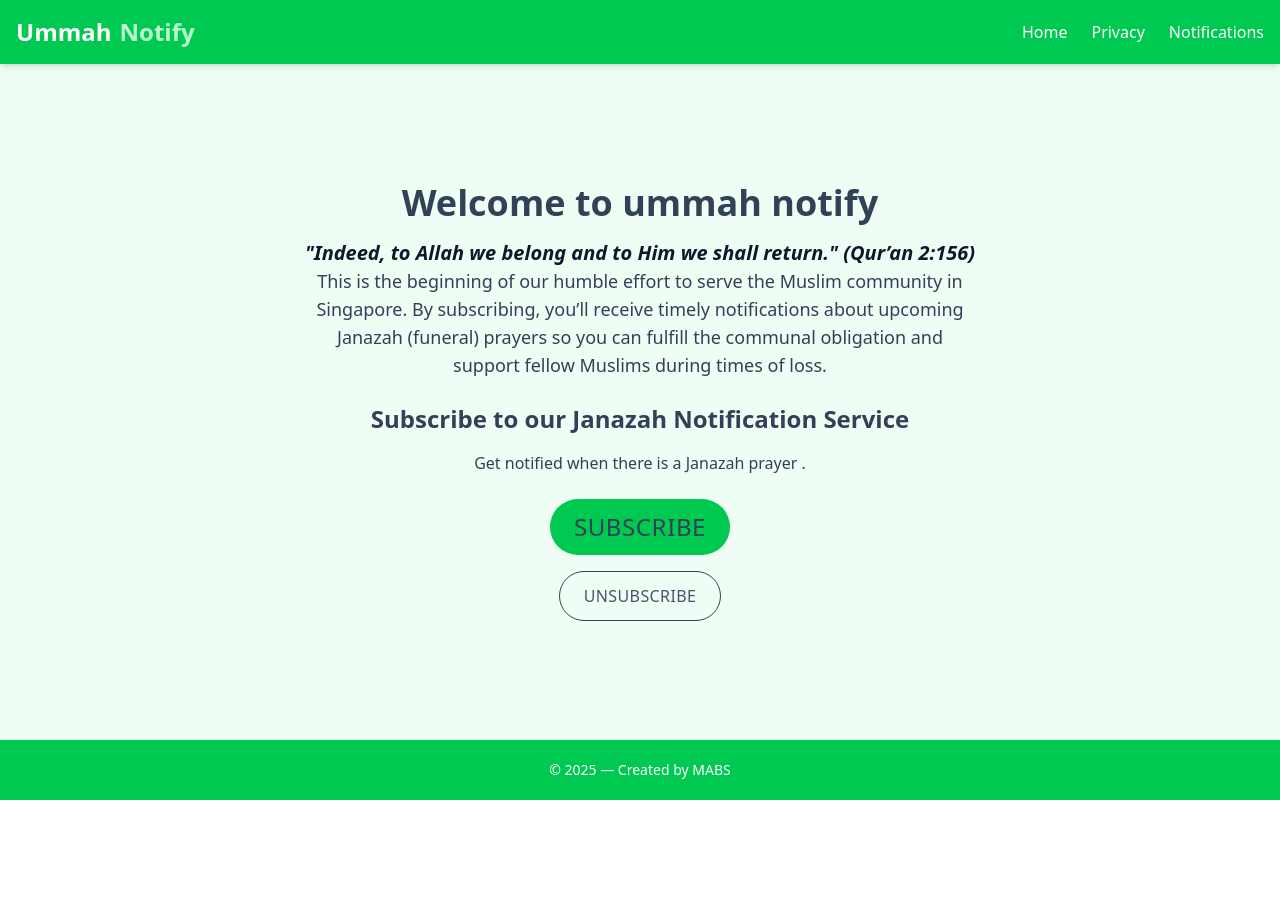
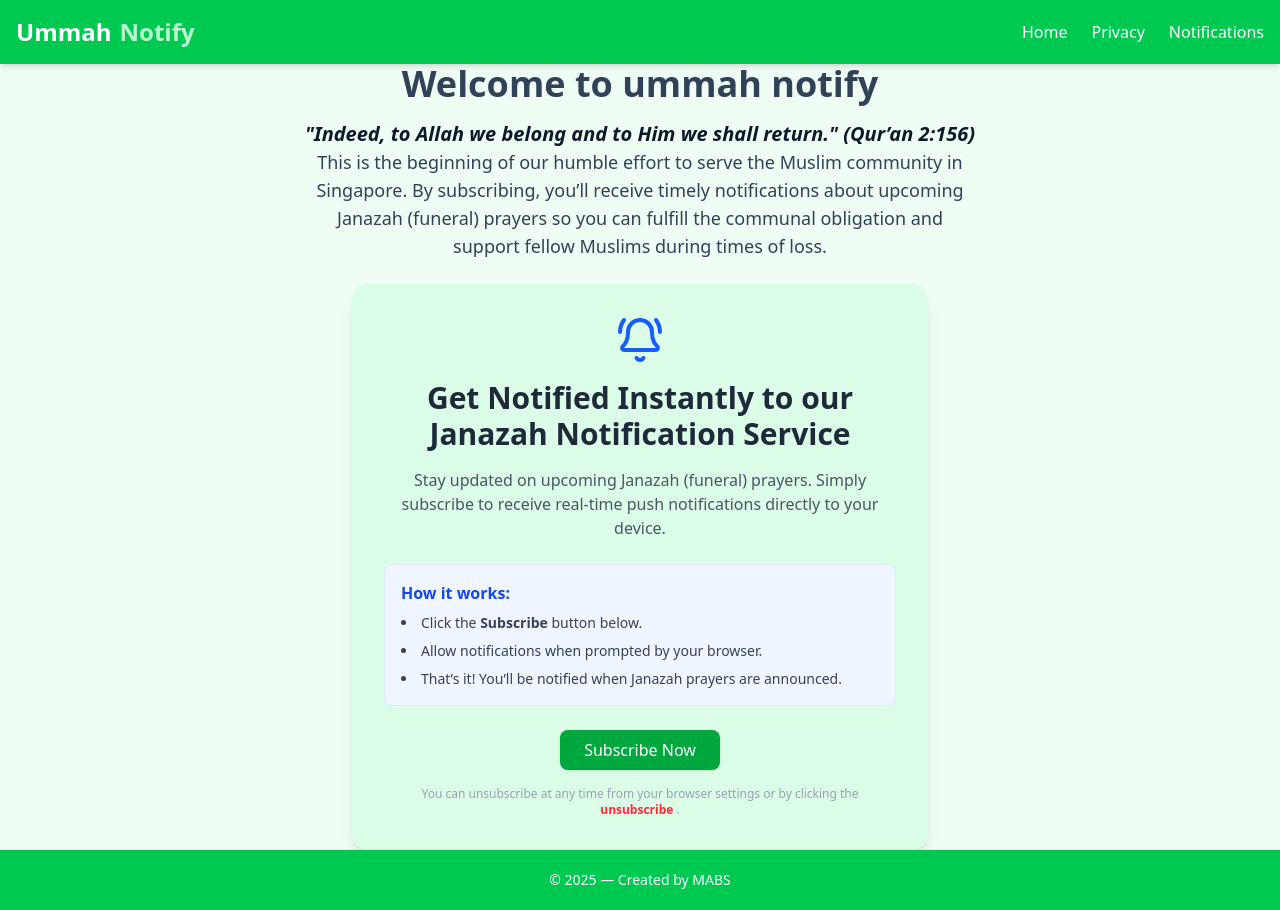
Before and after one commit to mabs-ceo/notifier_client, a React (Vite) app: page / in a window 1280 px wide. Before the commit the page ends 800 px from the top, so only its background shows below. Built offline with nearby package versions, Linux system fonts and the light colour scheme.

Commit message:
redo uiux

```diff
--- a/package.json
+++ b/package.json
@@ -15,6 +15,7 @@
     "dotenv": "^16.4.7",
     "firebase": "^11.6.0",
     "framer-motion": "^12.6.5",
+    "lucide-react": "^0.488.0",
     "react": "^19.0.0",
     "react-dom": "^19.0.0",
     "react-icons": "^5.5.0",
--- a/src/App.jsx
+++ b/src/App.jsx
@@ -7,6 +7,7 @@ import './app.css'
 import Layout from './components/Layout'
 import PrivacyNotice from './pages/Privacy'
 import ComingSoon from './pages/CommingSoon'
+import GetNotifiedInfoPage from './components/getNotifiedPage'
 
 
 function App() {
@@ -15,6 +16,7 @@ function App() {
   return (
     <Routes>
 <Route path="/" element={<Layout/>} >
+{/* <Route index element={<GetNotifiedInfoPage/>} /> */}
 <Route index element={<LandingPage/>} />
 <Route path="notifications" element={<ComingSoon/>} />
 <Route path="privacy" element={<PrivacyNotice/>} />
--- /dev/null
+++ b/src/components/getNotifiedPage.jsx
@@ -0,0 +1,36 @@
+import React from 'react';
+import { BellRing } from 'lucide-react';
+
+export default function GetNotifiedInfoPage({handleSubscribe ,handleUnsubscribe}) {
+  return (
+
+      <div className="max-w-xl bg-green-100 shadow-lg rounded-2xl p-8 text-center">
+        <div className="flex justify-center mb-4 text-blue-600">
+          <BellRing className="h-12 w-12" />
+        </div>
+        <h1 className="text-3xl font-bold mb-4 text-gray-800">Get Notified Instantly to our Janazah Notification Service</h1>
+        <p className="text-gray-600 mb-6">
+          Stay updated on upcoming Janazah (funeral) prayers. Simply subscribe to receive
+          real-time push notifications directly to your device.
+        </p>
+        <div className="text-left bg-blue-50 border border-blue-100 rounded-lg p-4 mb-6">
+          <h2 className="font-semibold text-blue-700 mb-2">How it works:</h2>
+          <ul className="list-disc list-inside text-sm text-gray-700 space-y-2">
+            <li>Click the <strong>Subscribe</strong> button below.</li>
+            <li>Allow notifications when prompted by your browser.</li>
+            <li>That’s it! You’ll be notified when Janazah prayers are announced.</li>
+          </ul>
+        </div>
+        <button
+          className="bg-green-600 text-white font-medium py-2 px-6 rounded-lg shadow hover:bg-blue-700 transition"
+          onClick={handleSubscribe}
+        >
+          Subscribe Now
+        </button>
+        <p className="text-xs text-gray-400 mt-4" >
+          You can unsubscribe at any time from your browser settings or by clicking the <span className=' cursor-pointer text-red-500 font-bold' onClick={handleUnsubscribe}>unsubscribe </span>.
+        </p>
+      </div>
+
+  );
+}
--- a/src/pages/HomePage.jsx
+++ b/src/pages/HomePage.jsx
@@ -1,5 +1,6 @@
 import React from 'react'
 import { requestPermission } from '../../firebase';
+import GetNotifiedInfoPage from '../components/getNotifiedPage';
 
 
 
@@ -37,26 +38,8 @@ export default function HomePage() {
       By subscribing, you’ll receive timely notifications about upcoming Janazah (funeral) prayers
       so you can fulfill the communal obligation and support fellow Muslims during times of loss.
     </p>
+<GetNotifiedInfoPage handleSubscribe={handleSubscribe} handleUnsubscribe={handleUnsubscribe}/>
 
-    <h2 className="text-xl md:text-2xl font-semibold text-slate-700 mb-4">
-      Subscribe to our Janazah Notification Service
-    </h2>
-    <p className="text-slate-700 mb-6">
-      Get notified when there is a Janazah prayer .
-    </p>
-
-    <button
-      onClick={handleSubscribe}
-      className="px-6 py-3 text-xl md:text-2xl tracking-wide uppercase bg-green-500 text-slate-700 cursor-pointer rounded-full hover:bg-green-600 transition"
-    >
-      Subscribe
-    </button>
-    <button
-      onClick={handleUnsubscribe}
-      className="mt-4 px-6 py-3 text-md  tracking-wide uppercase bg-transparent   text-slate-600 border cursor-pointer  border-slate-700 hover:text-slate-50 rounded-full hover:bg-slate-600 transition"
-    >
-      Unsubscribe
-    </button>
   </section>
         </main>
       );
```
Also changed, not shown: 1 other file (tests, documents, lock files or other folders).
